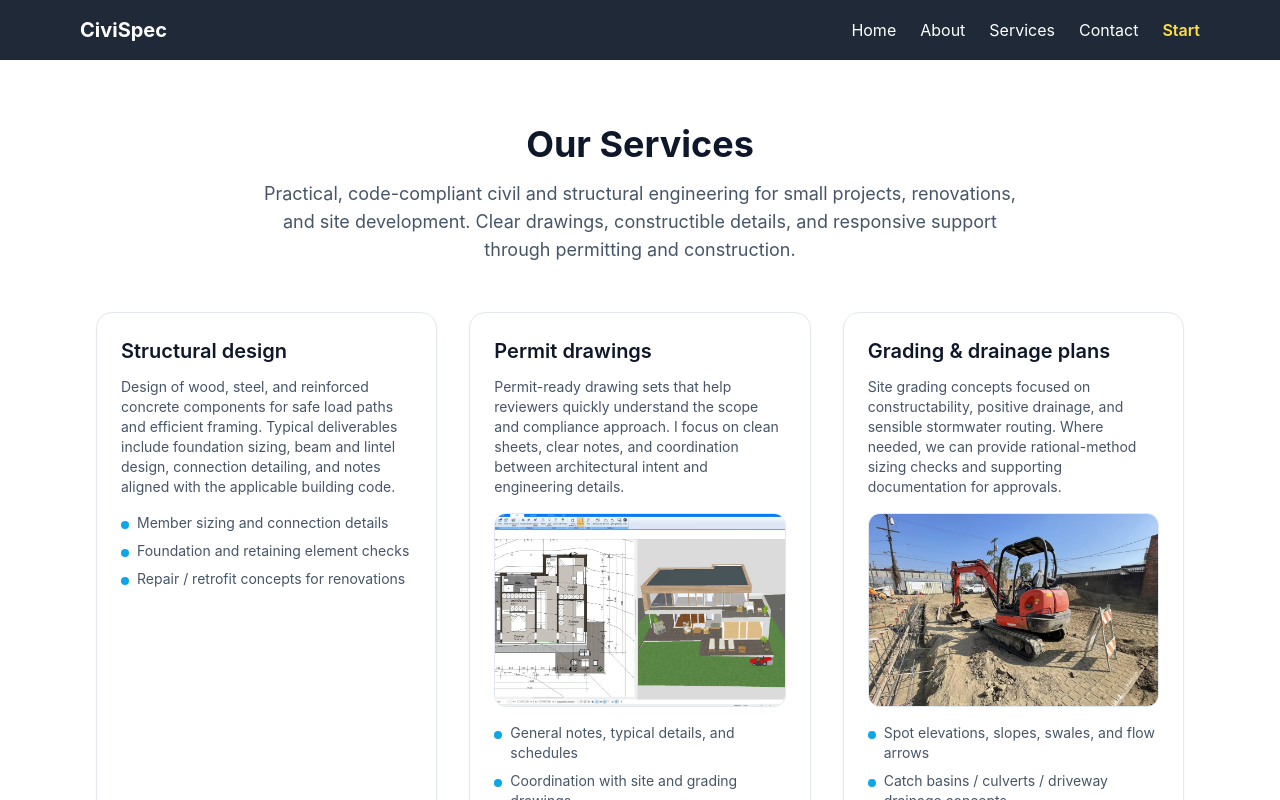
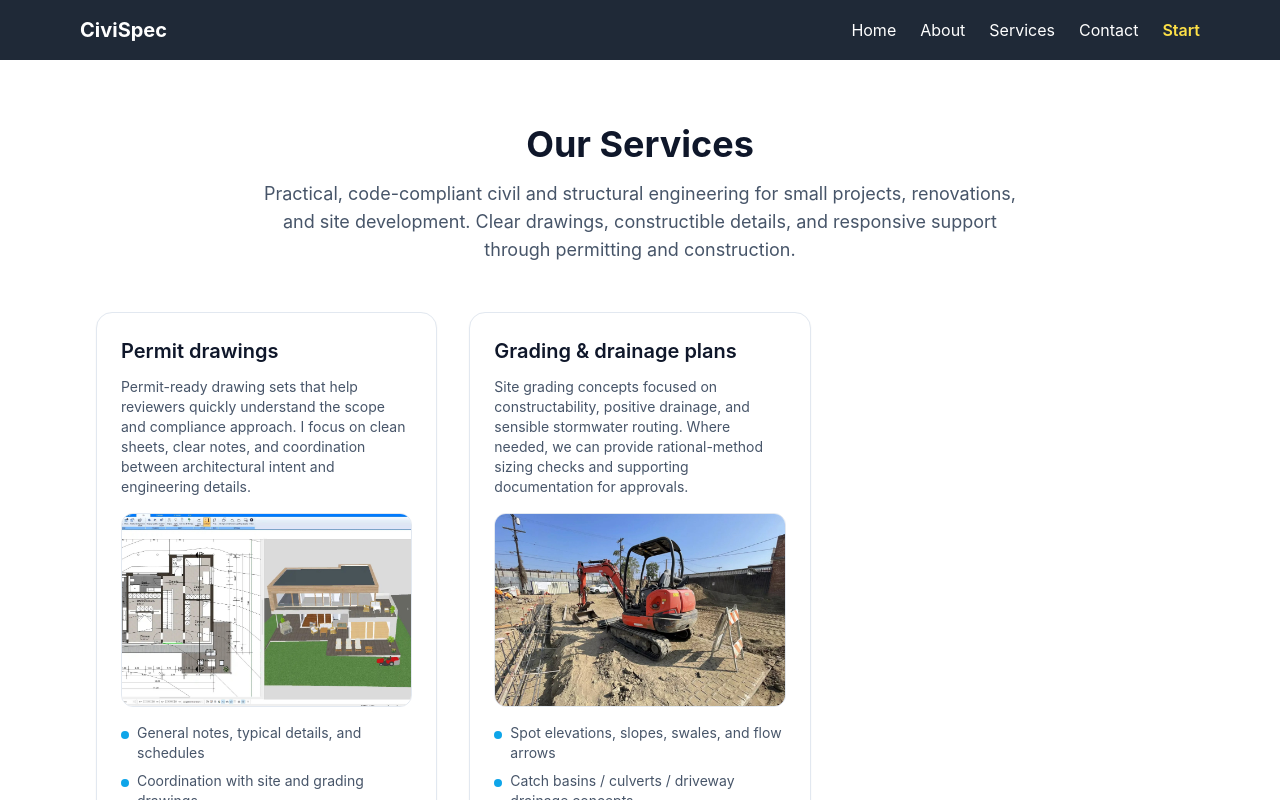
Before and after one commit to acon560-prog/idf-web-app, a React (Create React App) app in the folder client/: page /services in a window 1280 px wide. Shown: the top 800 px of the page. Built offline with nearby package versions, Linux system fonts and the light colour scheme.

Commit message:
refactor: make Services cards data-driven and hide structural
Co-authored-by: acon560-prog <acon560-prog@users.noreply.github.com>

```diff
--- a/client/src/pages/Services.jsx
+++ b/client/src/pages/Services.jsx
@@ -3,7 +3,56 @@ import { motion } from "framer-motion";
 import permitImg from '../assets/permit-drawings.jpg';
 import gradingImg from '../assets/grading-drainage.jpg';
 
+const SERVICE_CARDS = [
+  {
+    id: "structural",
+    enabled: false, // Keep content in code, hide from UI for now
+    title: "Structural design",
+    description:
+      "Design of wood, steel, and reinforced concrete components for safe load paths and efficient framing. Typical deliverables include foundation sizing, beam and lintel design, connection detailing, and notes aligned with the applicable building code.",
+    bullets: [
+      "Member sizing and connection details",
+      "Foundation and retaining element checks",
+      "Repair / retrofit concepts for renovations",
+    ],
+  },
+  {
+    id: "permit",
+    enabled: true,
+    title: "Permit drawings",
+    description:
+      "Permit-ready drawing sets that help reviewers quickly understand the scope and compliance approach. I focus on clean sheets, clear notes, and coordination between architectural intent and engineering details.",
+    image: {
+      src: permitImg,
+      alt: "Permit drawings example",
+    },
+    bullets: [
+      "General notes, typical details, and schedules",
+      "Coordination with site and grading drawings",
+      "Revisions and responses during plan review",
+    ],
+  },
+  {
+    id: "grading",
+    enabled: true,
+    title: "Grading & drainage plans",
+    description:
+      "Site grading concepts focused on constructability, positive drainage, and sensible stormwater routing. Where needed, we can provide rational-method sizing checks and supporting documentation for approvals.",
+    image: {
+      src: gradingImg,
+      alt: "Grading and drainage plan example",
+    },
+    bullets: [
+      "Spot elevations, slopes, swales, and flow arrows",
+      "Catch basins / culverts / driveway drainage concepts",
+      "Erosion and sediment control notes (as applicable)",
+    ],
+  },
+];
+
 function Services() {
+  const visibleCards = SERVICE_CARDS.filter((card) => card.enabled);
+
   return (
     <motion.div
       className="mx-auto max-w-6xl px-4 py-16 md:px-8"
@@ -19,92 +68,33 @@ function Services() {
         </p>
       </div>
 
-      <div className="mt-12 grid gap-8 md:grid-cols-3">
-        <section className="rounded-2xl border border-slate-200 bg-white p-6 shadow-sm">
-          <h3 className="text-xl font-semibold text-slate-900">Structural design</h3>
-          <p className="mt-3 text-sm text-slate-600">
-            Design of wood, steel, and reinforced concrete components for safe load paths and efficient framing. Typical
-            deliverables include foundation sizing, beam and lintel design, connection detailing, and notes aligned with
-            the applicable building code.
-          </p>
-          <ul className="mt-4 space-y-2 text-sm text-slate-600">
-            <li className="flex gap-2">
-              <span className="mt-2 h-2 w-2 flex-shrink-0 rounded-full bg-sky-500" />
-              <span>Member sizing and connection details</span>
-            </li>
-            <li className="flex gap-2">
-              <span className="mt-2 h-2 w-2 flex-shrink-0 rounded-full bg-sky-500" />
-              <span>Foundation and retaining element checks</span>
-            </li>
-            <li className="flex gap-2">
-              <span className="mt-2 h-2 w-2 flex-shrink-0 rounded-full bg-sky-500" />
-              <span>Repair / retrofit concepts for renovations</span>
-            </li>
-          </ul>
-        </section>
-
-        <section className="rounded-2xl border border-slate-200 bg-white p-6 shadow-sm">
-          <h3 className="text-xl font-semibold text-slate-900">Permit drawings</h3>
-          <p className="mt-3 text-sm text-slate-600">
-            Permit-ready drawing sets that help reviewers quickly understand the scope and compliance approach.
-            I focus on clean sheets, clear notes, and coordination between architectural intent and engineering details.
-          </p>
-          <div className="mt-4 overflow-hidden rounded-xl border border-slate-200 bg-slate-50">
-
-
-              <img
-                src={permitImg}
-                alt="Permit drawings example"
-                className="h-48 w-full object-cover"
-              />
-
-          </div>
-          <ul className="mt-4 space-y-2 text-sm text-slate-600">
-            <li className="flex gap-2">
-              <span className="mt-2 h-2 w-2 flex-shrink-0 rounded-full bg-sky-500" />
-              <span>General notes, typical details, and schedules</span>
-            </li>
-            <li className="flex gap-2">
-              <span className="mt-2 h-2 w-2 flex-shrink-0 rounded-full bg-sky-500" />
-              <span>Coordination with site and grading drawings</span>
-            </li>
-            <li className="flex gap-2">
-              <span className="mt-2 h-2 w-2 flex-shrink-0 rounded-full bg-sky-500" />
-              <span>Revisions and responses during plan review</span>
-            </li>
-          </ul>
-        </section>
-
-        <section className="rounded-2xl border border-slate-200 bg-white p-6 shadow-sm">
-          <h3 className="text-xl font-semibold text-slate-900">Grading &amp; drainage plans</h3>
-          <p className="mt-3 text-sm text-slate-600">
-            Site grading concepts focused on constructability, positive drainage, and sensible stormwater routing. Where
-            needed, we can provide rational-method sizing checks and supporting documentation for approvals.
-          </p>
-          <div className="mt-4 overflow-hidden rounded-xl border border-slate-200 bg-slate-50">
-
-					    <img
-						    src={gradingImg}
-						    alt="Grading and drainage plan example"
-						    className="h-48 w-full object-cover"
-			      />
-
-          </div>
-          <ul className="mt-4 space-y-2 text-sm text-slate-600">
-            <li className="flex gap-2">
-              <span className="mt-2 h-2 w-2 flex-shrink-0 rounded-full bg-sky-500" />
-              <span>Spot elevations, slopes, swales, and flow arrows</span>
-            </li>
-            <li className="flex gap-2">
-              <span className="mt-2 h-2 w-2 flex-shrink-0 rounded-full bg-sky-500" />
-              <span>Catch basins / culverts / driveway drainage concepts</span>
-            </li>
-            <li className="flex gap-2">
-              <span className="mt-2 h-2 w-2 flex-shrink-0 rounded-full bg-sky-500" />
-              <span>Erosion and sediment control notes (as applicable)</span>
-            </li>
-          </ul>
-        </section>
+      <div className="mt-12 grid gap-8 md:grid-cols-2 lg:grid-cols-3">
+        {visibleCards.map((card) => (
+          <section
+            key={card.id}
+            className="rounded-2xl border border-slate-200 bg-white p-6 shadow-sm"
+          >
+            <h3 className="text-xl font-semibold text-slate-900">{card.title}</h3>
+            <p className="mt-3 text-sm text-slate-600">{card.description}</p>
+            {card.image && (
+              <div className="mt-4 overflow-hidden rounded-xl border border-slate-200 bg-slate-50">
+                <img
+                  src={card.image.src}
+                  alt={card.image.alt}
+                  className="h-48 w-full object-cover"
+                />
+              </div>
+            )}
+            <ul className="mt-4 space-y-2 text-sm text-slate-600">
+              {card.bullets.map((bullet) => (
+                <li key={bullet} className="flex gap-2">
+                  <span className="mt-2 h-2 w-2 flex-shrink-0 rounded-full bg-sky-500" />
+                  <span>{bullet}</span>
+                </li>
+              ))}
+            </ul>
+          </section>
+        ))}
       </div>
 
       <div className="mt-12 rounded-2xl border border-slate-200 bg-slate-50 p-6">
```
